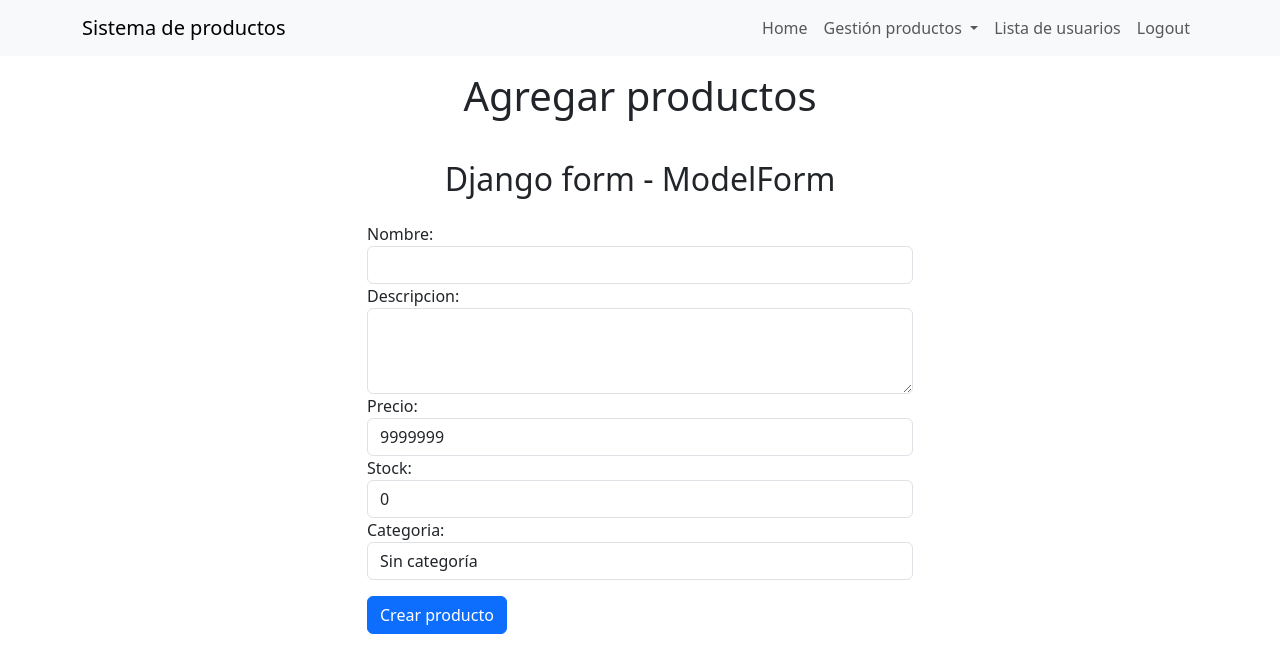
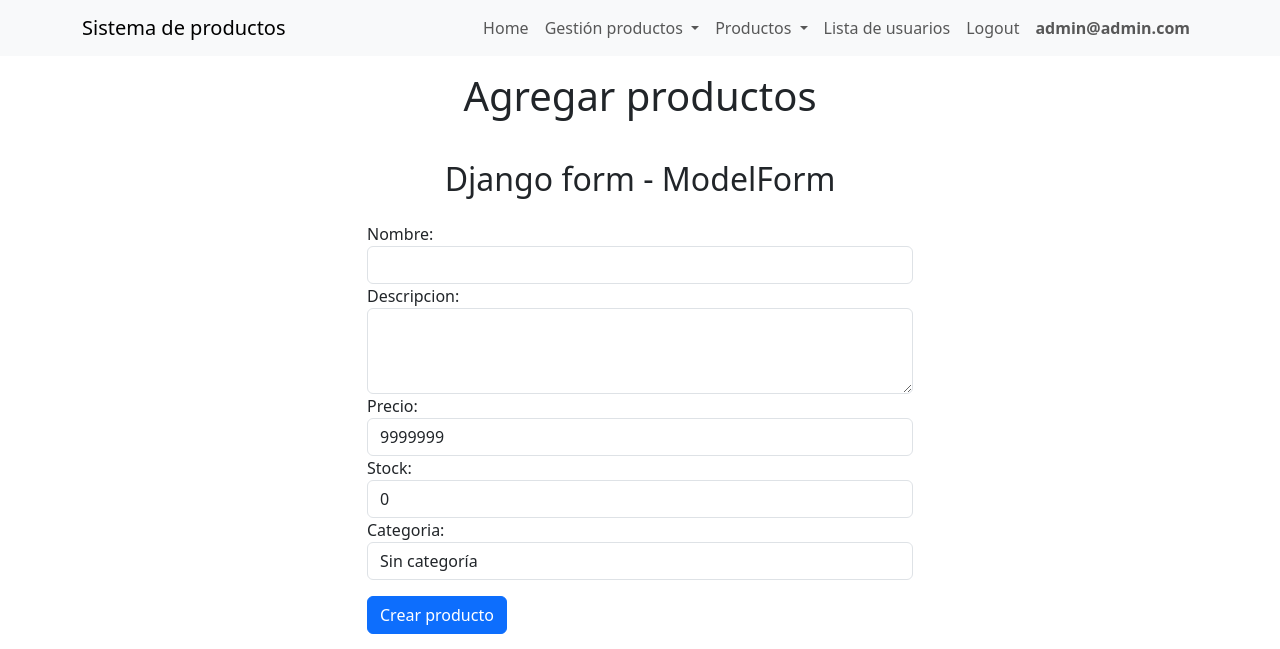
Before and after one commit to NelsonRamirezC/sistema-productos, a Django app: page /productos/add/modelform in a window 1280 px wide. Shown: the top 649 px of the page. Run offline with Django 5.2, Linux system fonts and the light colour scheme; a user stored in the database is signed in.

Commit message:
Se crean grupos de clientes_vip y administrativos, además se establece lógica condicional en templates y se protegen vistas utilizan login_required y permission_required en vistas

```diff
--- a/sistema_producto/productos/views.py
+++ b/sistema_producto/productos/views.py
@@ -25,6 +25,8 @@ def productos(request):
 
 
 # VISTA PARA REGISTRAR NUEVOS PRODUCTOS
+@login_required(login_url='/usuarios/login/')
+@permission_required('productos.add_producto', raise_exception=False, login_url='/')
 def add_productos(request):
     if request.method == 'GET':
         return render(request, "productos/add_productos.html", {})
@@ -65,7 +67,8 @@ def add_productos(request):
             return render(request, "productos/add_productos.html", contexto)
 
 
-
+@login_required(login_url='/usuarios/login/')
+@permission_required('productos.add_producto', raise_exception=False, login_url='/')
 def add_producto_modelform(request):
 
     if request.method == 'POST':
@@ -100,4 +103,6 @@ def productos_vip(request):
 
 @login_required(login_url='/usuarios/login/')
 def productos_destacados(request):
-    return HttpResponse("Productos destacados")
+    user = request.user
+    print(user.get_all_permissions())
+    return HttpResponse(f"Productos destacados, saludos {request.user.username}")
--- a/sistema_producto/templates/partials/navbar.html
+++ b/sistema_producto/templates/partials/navbar.html
@@ -9,23 +9,37 @@
           <li class="nav-item">
             <a class="nav-link" href="{% url "home" %}">Home</a>
           </li>
+
+          {% comment %} {% if 'productos.productos_vip' in user.get_all_permissions %} {% endcomment %}
           <li class="nav-item dropdown">
             <a class="nav-link dropdown-toggle" href="#" role="button" data-bs-toggle="dropdown" aria-expanded="false">
               Gestión productos
             </a>
             <ul class="dropdown-menu">
               <li><a class="dropdown-item" href="{% url "productos" %}">Listado de productos</a></li>
-              <li><a class="dropdown-item" href="{% url "add_productos" %}">Agregar productos</a></li>
-              <li><a class="dropdown-item" href="{% url "add_producto_modelform" %}">add producto modelform</a></li>
-
-              {% if user.is_authenticated %}
-                  {% comment %} {% if user.has_perm("productos_vip") %} {% endcomment %}
-                    <li><a class="dropdown-item" href="{% url "productos_vip" %}">Productos VIP</a></li>
-                  {% comment %} {% endif %} {% endcomment %}
-                <li><a class="dropdown-item" href="{% url "productos_destacados" %}">Productos destacados</a></li>
+              {% if 'productos.add_producto' in user.get_all_permissions %}
+                <li><a class="dropdown-item" href="{% url "add_productos" %}">Agregar productos</a></li>
+                <li><a class="dropdown-item" href="{% url "add_producto_modelform" %}">add producto modelform</a></li>
               {% endif %}
             </ul>
           </li>
+          {% comment %} {% endif %} {% endcomment %}
+
+          <li class="nav-item dropdown">
+            <a class="nav-link dropdown-toggle" href="#" role="button" data-bs-toggle="dropdown" aria-expanded="false">
+              Productos
+            </a>
+            <ul class="dropdown-menu">
+              <li><a class="dropdown-item" href="{% url "productos" %}">Listado de productos</a></li>
+              {% if user.is_authenticated %}
+                {% if 'productos.productos_vip' in user.get_all_permissions %}
+                    <li><a class="dropdown-item" href="{% url 'productos_vip' %}">Productos VIP</a></li>
+                {% endif %}
+                <li><a class="dropdown-item" href="{% url 'productos_destacados' %}">Productos destacados</a></li>
+              {% endif %}
+            </ul>
+          </li>
+
           <li class="nav-item">
             <a class="nav-link" href="{% url "usuarios_view" %}">Lista de usuarios</a>
           </li>
@@ -43,7 +57,13 @@
             <li class="nav-item">
               <a class="nav-link" href="{% url "logout_view" %}">Logout</a>
             </li>
+            <li class="nav-item">
+              <a class="nav-link fw-bold" href="">{{user.email}}</a>
+            </li>
           {% endif %}
+
+
+
 
         </ul>
       </div>
```
Also changed, not shown: sistema_producto/usuarios/views.py (+12 -5 lines), sistema_producto/db.sqlite3.
